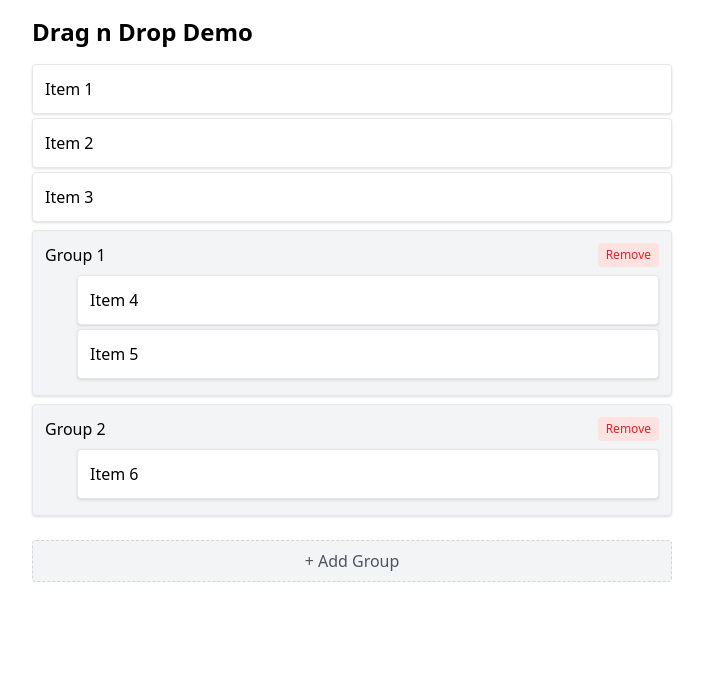
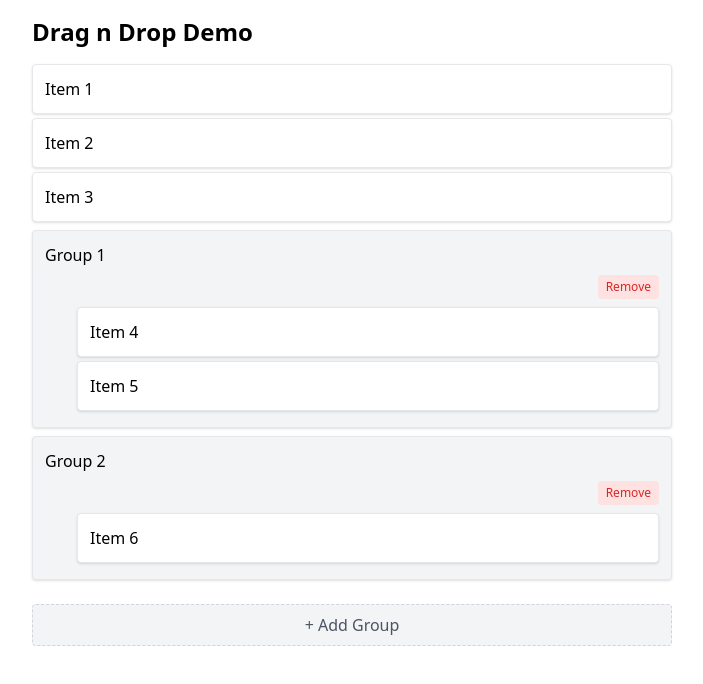
Before and after one commit to ethanmick/prototypes, a React (Vite) app in the folder drag-n-drop-01/: page / in a window 1280 px wide. Shown: the top 684 px of the page, without its empty margins (288-991 px from the left). Built offline with nearby package versions, Linux system fonts and the light colour scheme.

Commit message:
fix: button cannot be clicked

```diff
--- a/drag-n-drop-01/src/demos/v1.tsx
+++ b/drag-n-drop-01/src/demos/v1.tsx
@@ -94,6 +94,14 @@ const SortableGroup = ({
     opacity: isDragging ? 0.5 : 1,
   }
 
+  const handleRemoveClick = (e: React.MouseEvent) => {
+    // Prevent the event from being captured by the drag handler
+    e.stopPropagation()
+    e.preventDefault()
+    // Immediately call onRemoveGroup with the group id
+    onRemoveGroup(group.id)
+  }
+
   return (
     <div
       ref={setNodeRef}
@@ -106,14 +114,18 @@ const SortableGroup = ({
         {...listeners}
       >
         <h3 className="font-medium">{group.name}</h3>
-        <button
-          onClick={() => onRemoveGroup(group.id)}
-          className="bg-red-100 text-red-600 px-2 py-1 rounded text-xs hover:bg-red-200"
-        >
-          Remove
-        </button>
+        {/* Move the button outside of the draggable area's attributes and listeners */}
       </div>
       <div className="pl-2">
+        <div className="flex justify-end mb-2">
+          <button
+            onClick={handleRemoveClick}
+            className="bg-red-100 text-red-600 px-2 py-1 rounded text-xs hover:bg-red-200"
+            type="button"
+          >
+            Remove
+          </button>
+        </div>
         {group.items.map((item) => (
           <SortableItem
             key={item.id.toString()}
```
